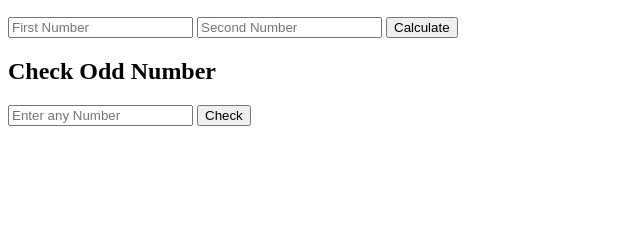
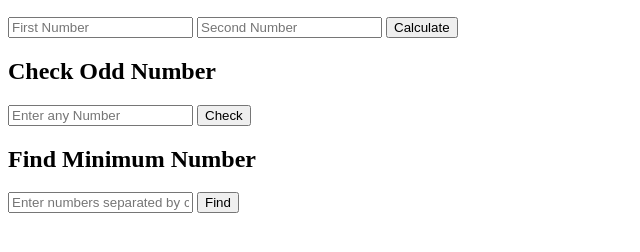
Before and after one commit to fardin-faisal/Assignment-M10, a plain HTML site: page index.html in a window 1280 px wide. Shown: the part 110-362 px from the top of the page, without its empty margins (0-640 px from the left). Drawn offline with Linux system fonts and the light colour scheme.

Commit message:
Finding Smallest Number function added!

```diff
--- a/index.html
+++ b/index.html
@@ -21,11 +21,22 @@
     <!-- Section for Checking Odd -->
     <section>
       <h2>Check Odd Number</h2>
-      <input type="number" id="oddNum" placeholder="Enter any Number">
+      <input type="number" id="oddNum" placeholder="Enter any Number" />
       <button onclick="testIsOdd()">Check</button>
       <p id="oddResult"></p>
-  </section>
+    </section>
 
+    <!-- Section for finding Min -->
+    <section>
+      <h2>Find Minimum Number</h2>
+      <input
+        type="text"
+        id="minArray"
+        placeholder="Enter numbers separated by commas"
+      />
+      <button onclick="testFindMin()">Find</button>
+      <p id="minResult"></p>
+    </section>
     <script src="index.js"></script>
   </body>
 </html>
--- a/index.js
+++ b/index.js
@@ -19,3 +19,13 @@ function testIsOdd() {
   const num = parseInt(document.getElementById('oddNum').value);
   document.getElementById('oddResult').innerText = isOdd(num) ? "The number is odd" : "The number is not odd";
 }
+
+// 3. finds Min Number
+function findMin(arr) {
+    return Math.min(...arr); //'...' is the spread operator unpacks the array into separate values for Math.min() to process.
+}
+
+function testFindMin() {
+    const arr = document.getElementById('minArray').value.split(',').map(Number);
+    document.getElementById('minResult').innerText = "Minimum: " + findMin(arr);
+}
```
